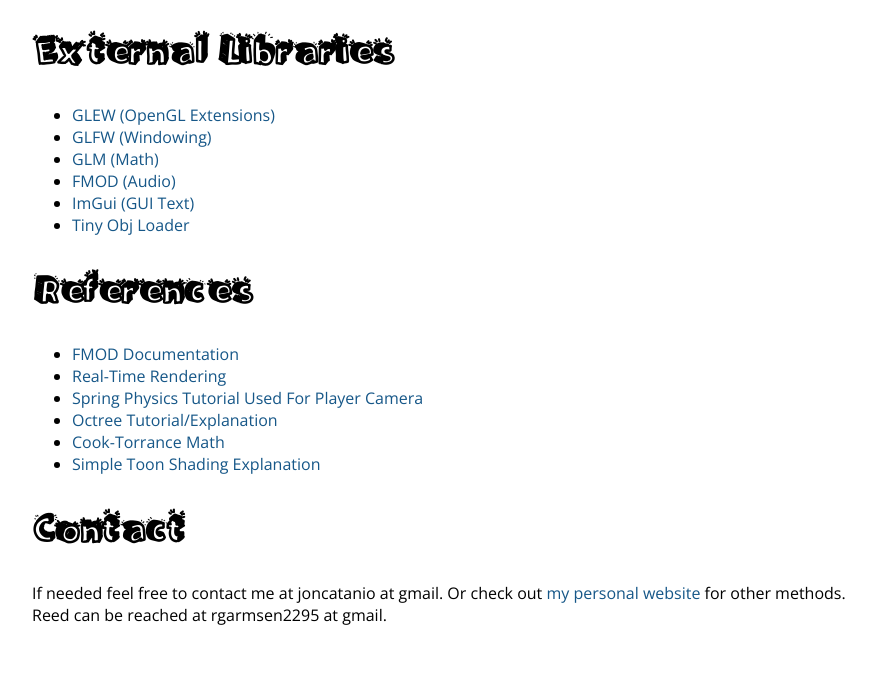
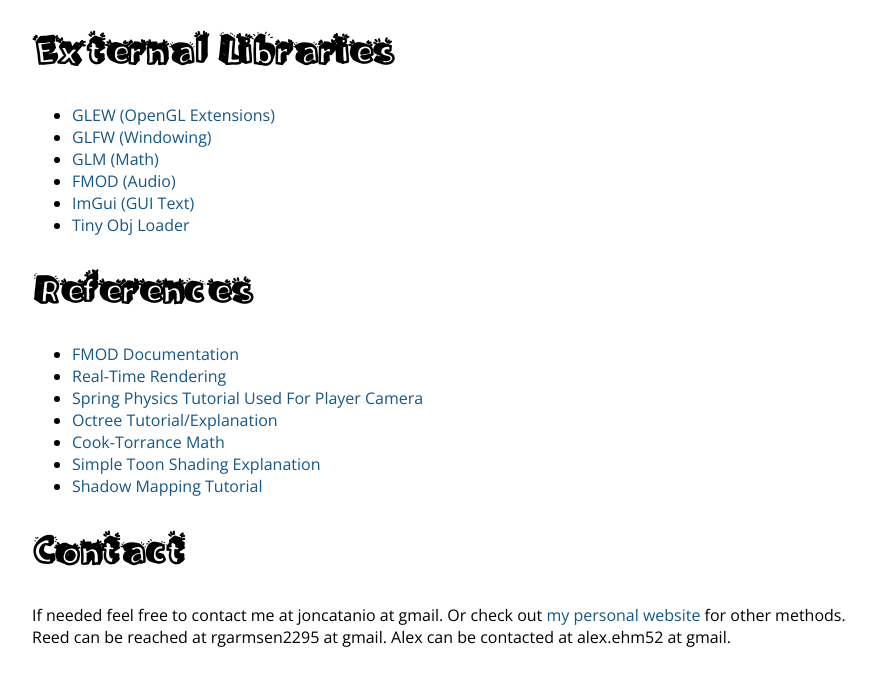
Before and after one commit to joncatanio/GrannyGauntlet, a plain HTML site: page webpage/index.html in a window 1280 px wide. Shown: the part 4722-5408 px from the top of the page, without its empty margins (183-1059 px from the left). Drawn offline with nearby package versions, Linux system fonts and the light colour scheme.

Commit message:
added shadow mapping tutorial

```diff
--- a/webpage/index.html
+++ b/webpage/index.html
@@ -154,10 +154,12 @@
             Cook-Torrance Math</a></li>
         <li><a href="http://prideout.net/blog/?tag=toon-shader">
             Simple Toon Shading Explanation</a></li>
+        <li><a href="http://www.opengl-tutorial.org/intermediate-tutorials/tutorial-16-shadow-mapping/">
+            Shadow Mapping Tutorial</a></li>
       </ul>
       <h2>Contact</h2>
       <p>If needed feel free to contact me at joncatanio at gmail. Or check
          out <a href="http://joncatanio.com">my personal website</a> for other
-         methods. Reed can be reached at rgarmsen2295 at gmail.</p>
+         methods. Reed can be reached at rgarmsen2295 at gmail. Alex can be contacted at alex.ehm52 at gmail.</p>
    </body>
 </html>
```
